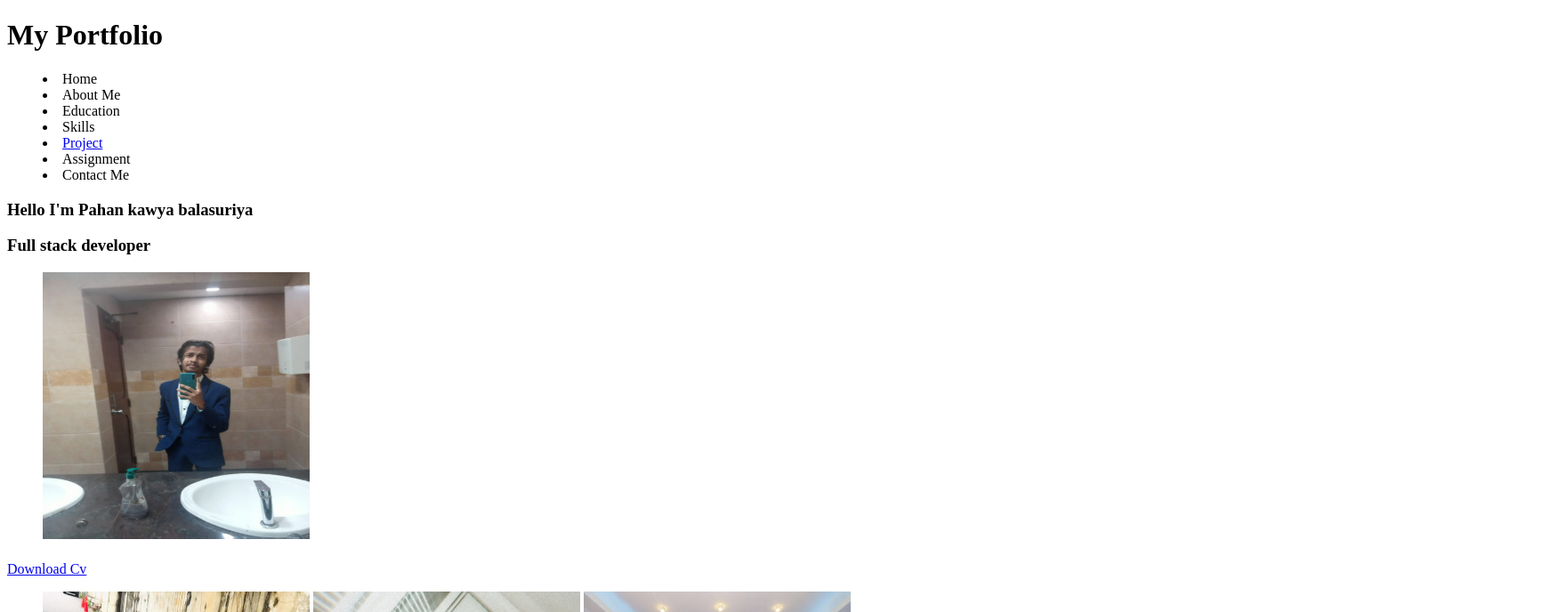
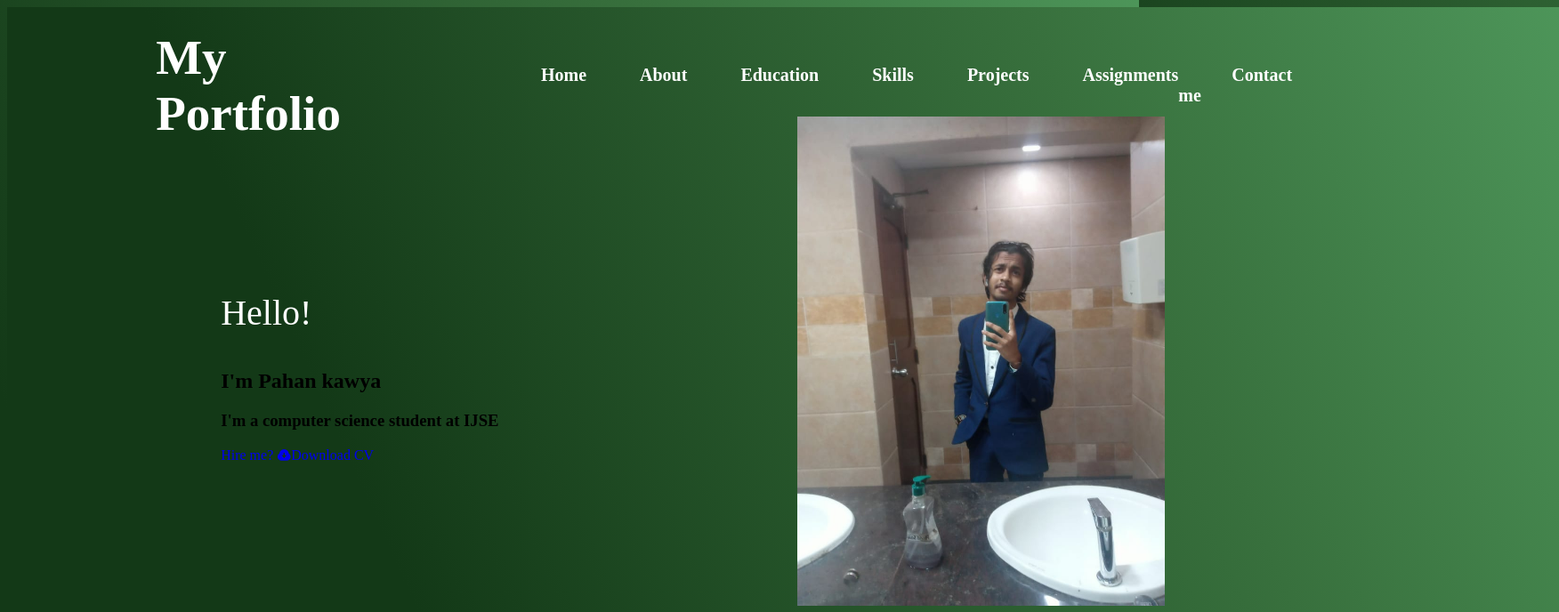
Before and after one commit to Pahankawya/MyPortfolio, a plain HTML site: page index.html in a window 1280 px wide. Shown: the top 688 px of the page at 89% size, 1752 px wide, since content can reach past the window. Drawn offline with nearby package versions, Linux system fonts and the light colour scheme.

Commit message:
portfolio implementation

```diff
--- a/index.html
+++ b/index.html
@@ -4,7 +4,7 @@
 
 <head>
 
-    <title>My Web Page</title>
+    <title>Personal Portfolio</title>
 <!--    <base href="https://pahankawya.000webhostapp.com/">-->
     <meta name="keyword" content="IJSE,GDSE,Sri lanka,cmd">
     <meta name="Discription" content="Im softwere enginere">
@@ -13,45 +13,64 @@
     <meta name="robots" content="Index">
     <meta name="theme-color" content="red">
     <meta name="viewport" content="width=divice-width initial-scale=1 user-scalable=no">
+    <link rel="stylesheet" type="text/css" href="normalize.css">
+            <!--boxicons link-->
+    <link rel="stylesheet"
+          href="https://unpkg.com/boxicons@latest/css/boxicons.min.css">
+            <!-- remixicons link-->
+    <link href="https://cdn.jsdelivr.net/npm/remixicon@3.2.0/fonts/remixicon.css" rel="stylesheet">
 
 <body>
 <header>
-    <h1>My Portfolio</h1>
+    <a href="#" class="logo">My Portfolio</a>
     <nav>
         <menu>
-            <li>Home</li>
-            <li>About Me</li>
-            <li>Education</li>
-            <li>Skills</li>
-            <li><a href="https://github.com/Pahankawya?tab=projects" target="_blank">Project</a></li>
-            <li>Assignment</li>
-            <li>Contact Me</li>
+            <ul class="navlist">
+            <li><a href="#" >Home</a></li>
+            <li><a href="#" >About</a></li>
+            <li><a href="#" >Education</a></li>
+            <li><a href="#" >Skills</a></li>
+            <li><a href="https://github.com/Pahankawya?tab=repositories" target="_blank">Projects</a></li>
+            <li><a href="#" >Assignments</a></li>
+            <li><a href="#" >Contact me</a></li>
+            </ul>
+
         </menu>
     </nav>
+    <div class="bx bx-menu" id="menu-icon"></div>
     <div></div>
 </header>
+<section class="article">
+        <div class="article-text">
+            <h1>Hello!</h1>
+            <h2>I'm Pahan kawya</h2>
+            <h3>I'm a computer science student at IJSE</h3>
+            <a class="hire" href="#">Hire me?</a>
+            <a class="cvdown" href="assets/Inline%20Text%20From%20P%20PDF.pdf" class="ctaa"><i class="ri-download-cloud-fill"></i>Download CV</a>
+        </div>
+        <div class="main-image">
+            <img src="assets/img/d19e8bd8-92bd-4a66-ba96-73ef0024e6af.jfif" height="550px">
+        </div>
+
+</section>
 <main>
-    <section>
-        <aside></aside>
-        <article>
-            <h1>Hello I'm Pahan kawya balasuriya</h1>
-            <h3>Full stack developer</h3>
-            <h1></h1>
-            <figure>
-                <img usemap="#try2" src="assets/img/d19e8bd8-92bd-4a66-ba96-73ef0024e6af.jfif  " alt="This is a test image" width="300" height="300">
-            </figure>
-            <h4></h4>
-            <p><a href="assets/Inline Text From P PDF.pdf" download="cv.pdf">Download Cv</a></p>
-        </article>
-    </section>
+<!--    <section>-->
+<!--        <aside></aside>-->
+<!--        <article>-->
+<!--            <h1>Hello I'm Pahan kawya balasuriya</h1>-->
+<!--            <h3>Full stack developer</h3>-->
+<!--            <h1></h1>-->
+<!--            <figure>-->
+<!--                <img usemap="#try2" src="assets/img/d19e8bd8-92bd-4a66-ba96-73ef0024e6af.jfif  " alt="This is a test image" width="300" height="300">-->
+<!--            </figure>-->
+<!--            <h4></h4>-->
+<!--            <p><a href="assets/Inline Text From P PDF.pdf" download="cv.pdf">Download Cv</a></p>-->
+<!--        </article>-->
+<!--    </section>-->
     <section>
         <aside></aside>
         <article>
 <figure>
-<!--    <img usemap="#try2" src="assets/img/giphy.gif" alt="This is a test image" width="300" height="300">-->
-<!--    <img usemap="#try" src="assets/img/icons8_GPS_Antenna_64px_1.png" alt="image" width="300" height="300">-->
-<!--    <img usemap="#try3" src="assets/img/ai_image2.png" alt="image" width="1728" height="864">-->
-<!--    <figcaption>AI ROBOT</figcaption>-->
     <img usemap="#try2" src="assets/img/f58a3087-3c9b-4957-bd35-8513a55846b4.jfif  " alt="This is a test image" width="300" height="300">
     <img usemap="#try2" src="assets/img/44facc27-8f11-488d-9be7-7a1a7b3e4c5a.jfif " alt="This is a test image" width="300" height="300">
     <img usemap="#try2" src="assets/img/9606079f-7432-4518-ac93-d82bcc91662f.jfif  " alt="This is a test image" width="300" height="300">
@@ -60,34 +79,6 @@
 </figure>
 
         </article>
-        <!--<dog with clicking icon>-->
-<!--<map name="try3">-->
-<!--    <area shape="circle" coords="980,600,100" href="http://ijse.lk" alt="try">-->
-<!--    <area shape="circle" coords="780,400,50" href="http://ijse.lk" alt="try">-->
-<!--    <area shape="circle" coords="1090,380,50" href="http://ijse.lk" alt="try">-->
-<!--</map>-->
-
-        <!--<audio>-->
-
-        <!--        <audio src="assets/audio/file_example_MP3_700KB.mp3" controls autoplay loop>-->
-<!--        </audio>-->
-
-
-        <!--<video>-->
-
-<!--            <video controls-->
-<!--                   src="assets/video/8Mile(2002)%20BrRip%20600MB.YIFY.mkv" >-->
-<!--                <track default-->
-<!--                       kind="captions"-->
-<!--                       srclang="en"-->
-<!--                       src="assets/tracks/sub.vtt">-->
-<!--                Download the-->
-<!--                <a href="assets/video/8Mile(2002)%20BrRip%20600MB.YIFY.mkv">MP4</a>-->
-<!--                video, and-->
-<!--                <a href="assets/tracks/sub.vtt">subtitles</a>.-->
-<!--            </video>-->
-
-
 
 
     </section>
@@ -101,6 +92,7 @@
         </ul>
     </address>
 </footer>
+
 </body>
 
 </head>
--- /dev/null
+++ b/normalize.css
@@ -0,0 +1,92 @@
+{
+  padding: 0;
+  margin: 0;
+  box-sizing: border-box;
+  font-family: 'Poppins', sans-serif;
+  list-style: none;
+  text-decoration: none;
+}
+header{
+  position: fixed;
+  right: 0;
+  left: 60px;
+  top: 0;
+  z-index: 1000;
+  width: 100%;
+  display: flex;
+  align-items: center;
+  justify-content: space-between;
+  padding: 33px 9%;
+  background: transparent;
+}
+
+body{
+  background: linear-gradient(245.59deg, #4d9559 0%, #38703d 28.53%, #133917 75.52%);
+}
+.logo{
+  font-size: 55px;
+  font-weight: 700;
+  color: white;
+  text-decoration: none;
+}
+.navlist{
+  display: flex;
+
+
+}
+.navlist a{
+
+  color: white;
+  margin-left: 60px;
+  font-size: 20px;
+  font-weight: 600;
+  border-bottom: 2px solid transparent;
+  transition: all .55s ease;
+  text-decoration: none;
+
+
+}
+.navlist a:hover{
+  border-bottom: 2px solid white;
+}
+#menu-icon{
+  color: white;
+  font-size: 35px;
+  z-index: 10001;
+  cursor: pointer;
+  display: none;
+}
+.hire{
+  text-decoration: none;
+
+}
+.cvdown{
+  text-decoration: none;
+}
+ul{
+  list-style-type: none;
+}
+.article{
+  height: 100%;
+  width: 100%;
+  min-height: 100vh ;
+  background: linear-gradient(245.59deg, #4d9559 0%, #38703d 28.53%, #133917 75.52%);
+  position: relative;
+  display: grid;
+  grid-template-columns: repeat(2, 1fr);
+  align-items: center;
+  gap: 2rem;
+}
+section{
+  padding: 0 19%;
+}
+.article-text h1{
+  font-size: 40px;
+  font-weight: 400;
+  color: white;
+  margin-bottom: 40px;
+
+}
+.article-text h2 {
+
+}
```
